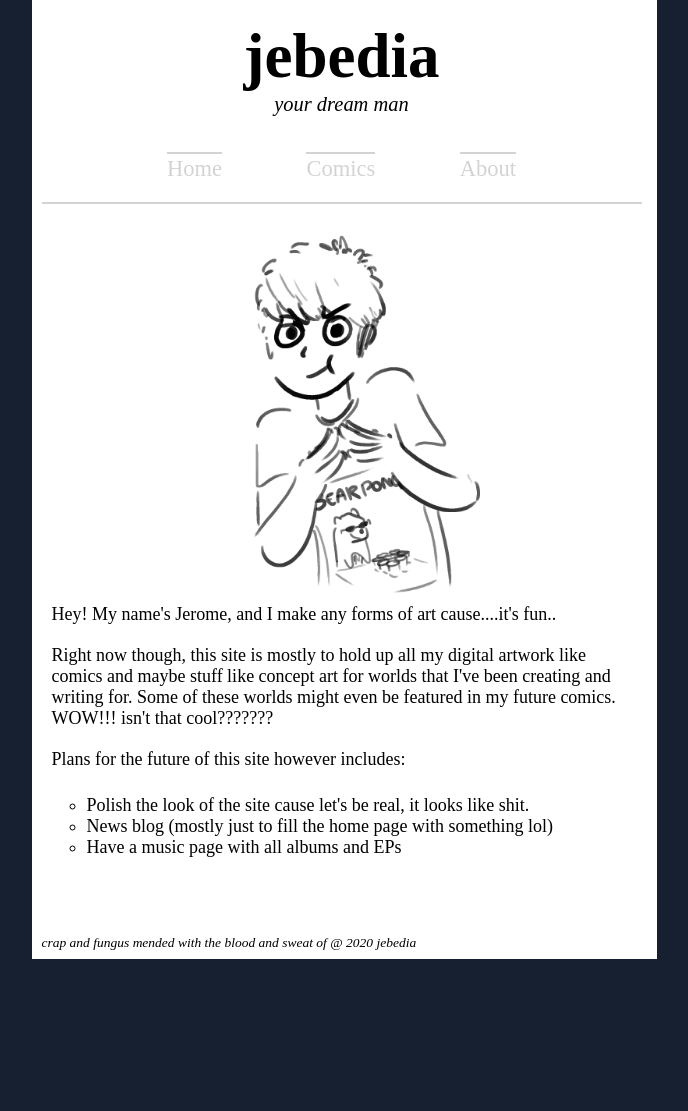
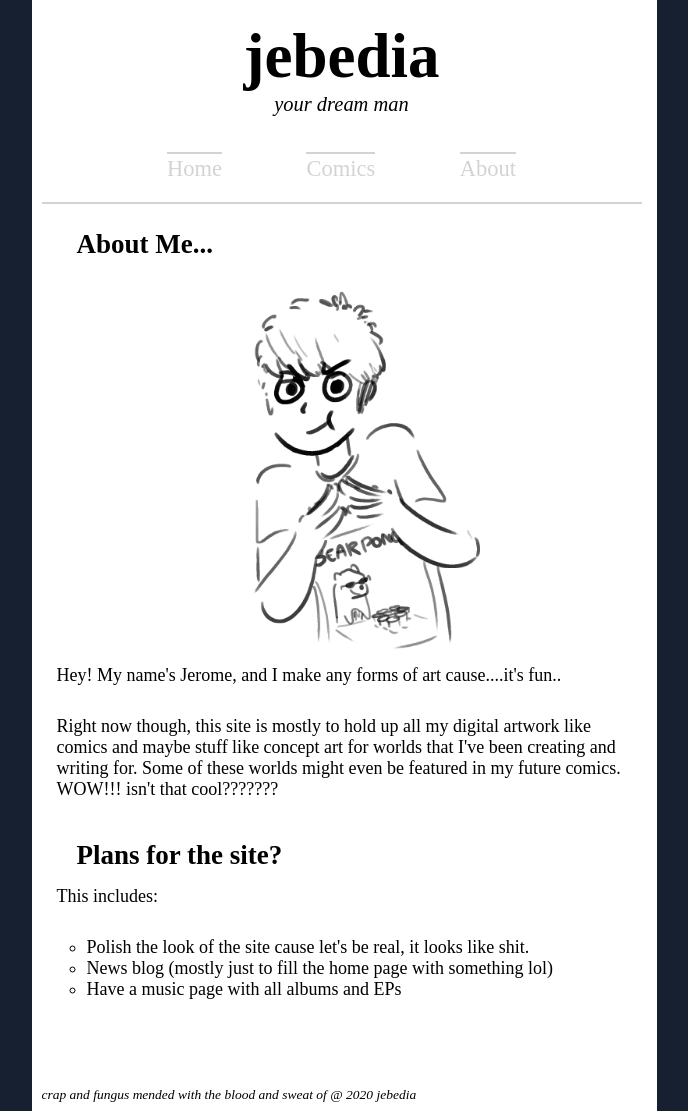
Before and after one commit to MoonJaspers/moonjaspers.github.io, a PHP site: page /aboutme.html in a window 1280 px wide. Shown: the whole page, without its empty margins (296-984 px from the left). Before the commit the page ends 959 px from the top, so only its background shows below. Run offline with PHP 8.4, Linux system fonts and the light colour scheme.

Commit message:
fixed up about me page

```diff
--- a/aboutme.html
+++ b/aboutme.html
@@ -28,6 +28,8 @@
 			<!-- MAIN CONTENT -->
 
             <div class="frontpage">
+                <h2>About Me...</h2>
+
                 <img src="me.png">
                 <p>Hey! My name's Jerome, and I make any forms of art cause....it's fun..</p>
                 <p>
@@ -36,14 +38,19 @@
                     creating and writing for. Some of these worlds might even be featured in
                     my future comics. WOW!!! isn't that cool???????
                 </p>
+
+
+                <h2>Plans for the site?</h2>
                 <p>
-                    Plans for the future of this site however includes:
+                    This includes:
                     <ol>
                         <li>Polish the look of the site cause let's be real, it looks like shit.</li>
                         <li>News blog (mostly just to fill the home page with something lol)</li>
                         <li>Have a music page with all albums and EPs</li>
                     </ol>
                 </p>
+
+
             </div>
 
 			<!-- MAIN CONTENT -->
--- a/styles.css
+++ b/styles.css
@@ -174,7 +174,11 @@ body {
 	text-align: left;
 }
 .frontpage p {
-	padding: 10px;
+	padding: 15px;
+}
+.frontpage h2 {
+	padding-left: 35px;
+	padding-top: 25px;
 }
 .frontpage ol {
 	padding: 15px;
```
